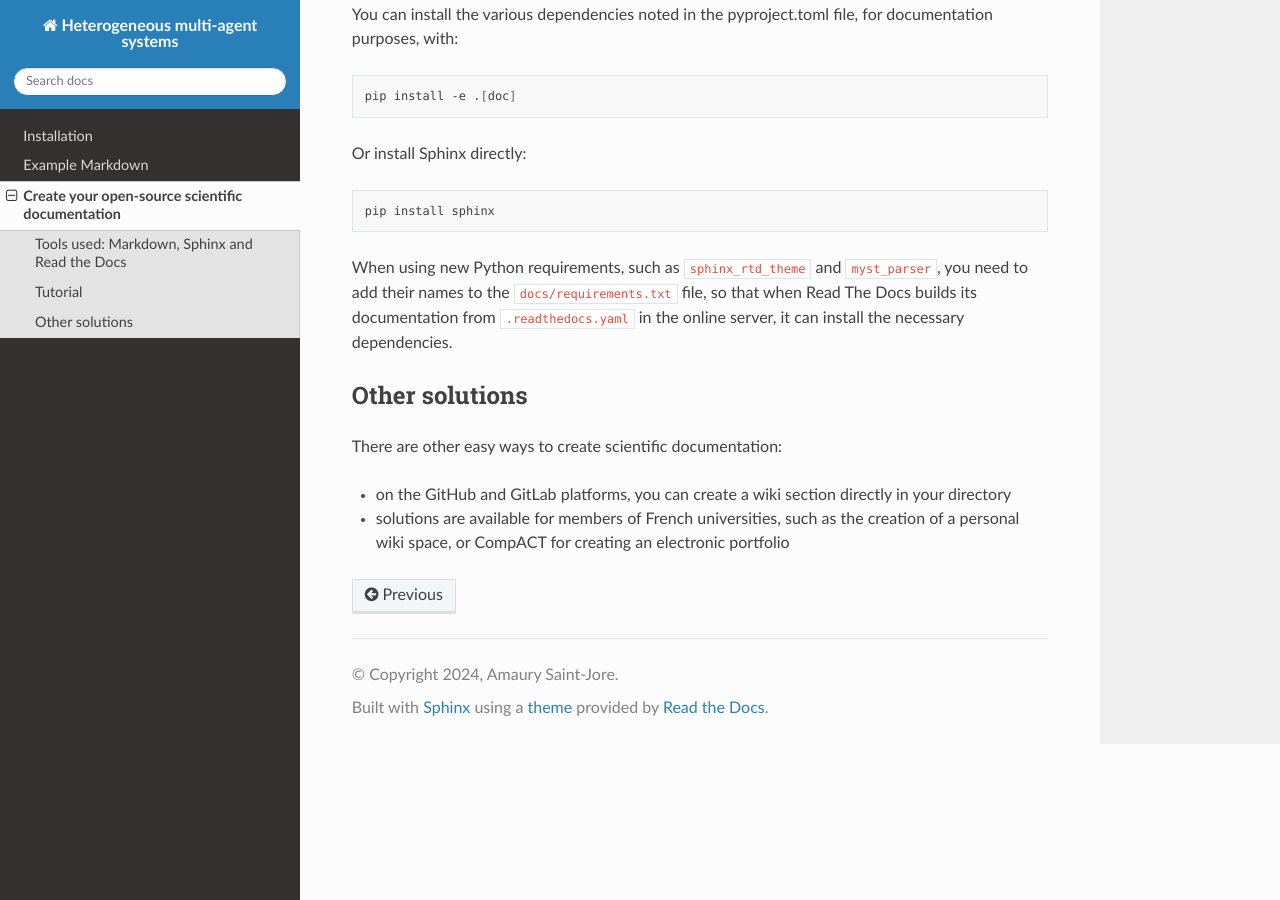
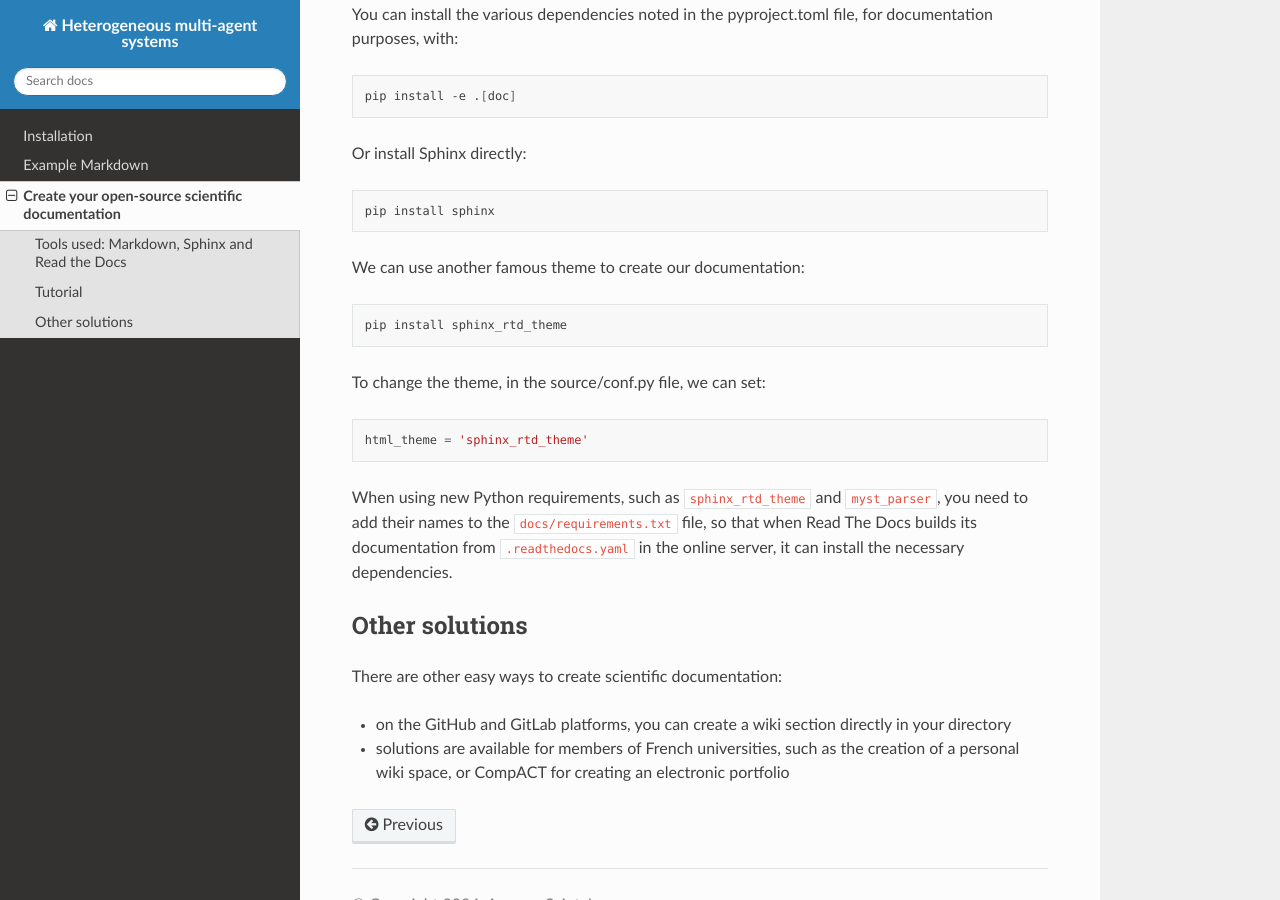
Before and after one commit to Amaury-SJ/heterogeneous-multi-agent-systems, a Sphinx documentation site: the page built from docs/source/create_your_doc.md, in a window 1280 px wide and 900 px high, scrolled down 751 px. Built offline with Sphinx 7.4.7 and the Read the Docs theme 2.0.0, drawn with Linux system fonts in a browser that asks for light colours; pages that are not in the unit, such as notebooks, are missing from menus.

Commit message:
add text

````diff
--- a/docs/source/create_your_doc.md
+++ b/docs/source/create_your_doc.md
@@ -27,6 +27,15 @@ Or install Sphinx directly:
 pip install sphinx
 ```
 
+We can use another famous theme to create our documentation:
+```shell
+pip install sphinx_rtd_theme
+```
+
+To change the theme, in the source/conf.py file, we can set:
+```python
+html_theme = 'sphinx_rtd_theme'
+```
 
 When using new Python requirements, such as `sphinx_rtd_theme` and `myst_parser`, you need to add their names to the `docs/requirements.txt` file, so that when Read The Docs builds its documentation from `.readthedocs.yaml` in the online server, it can install the necessary dependencies.
 
````
